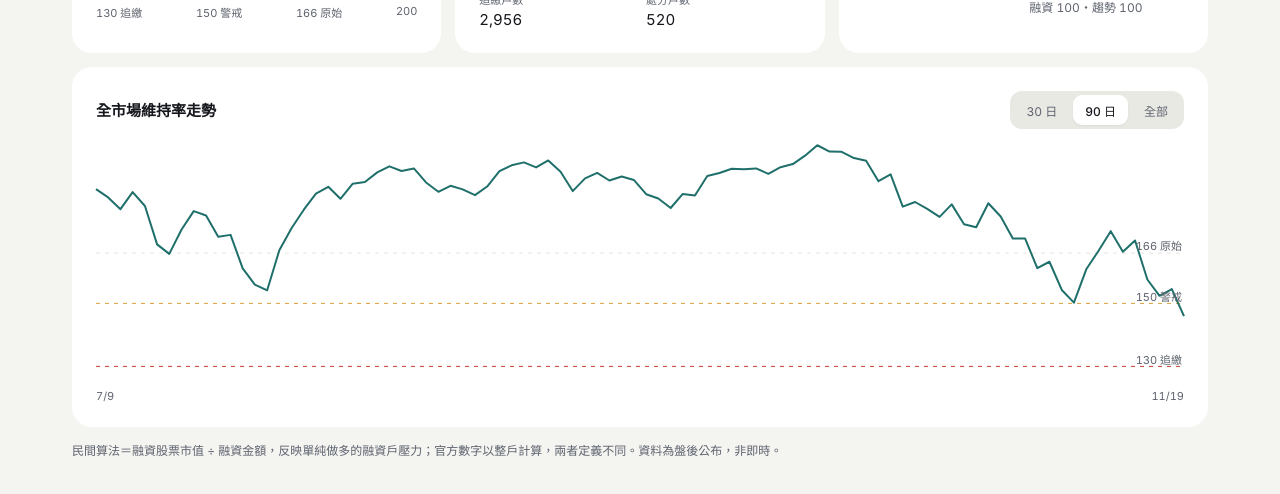
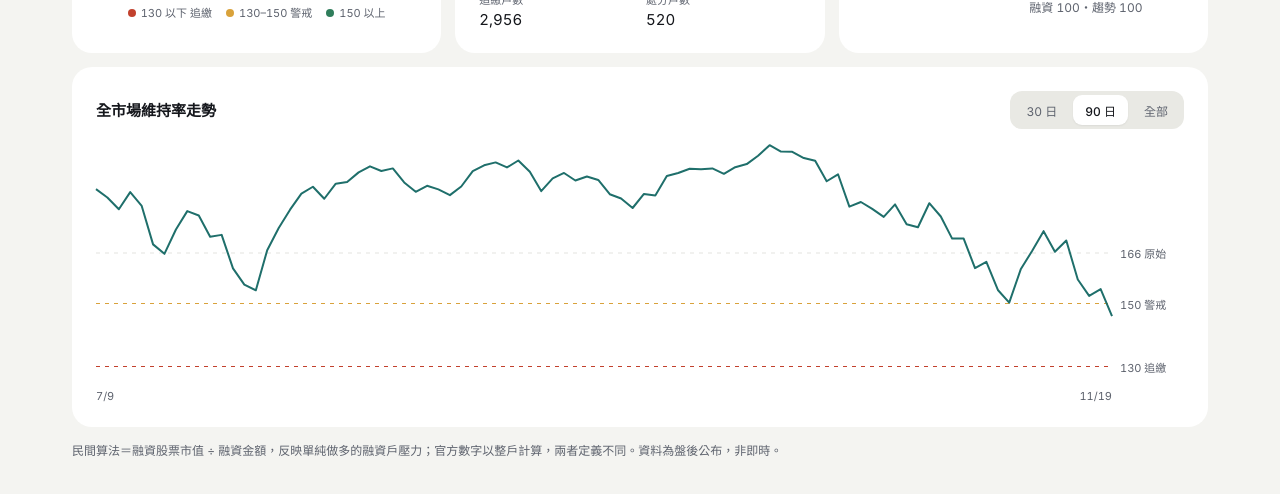
Before and after one commit to labu0623-creator/tw-margin, a plain HTML site: page index.html in a window 1280 px wide. Shown: the part 398-892 px from the top of the page. Drawn offline with Linux system fonts and the light colour scheme.

Commit message:
版面：儀表圖例、走勢圖門檻標籤移到右側
Co-Authored-By: Claude Opus 5.5 <noreply@anthropic.com>
Claude-Session: https://claude.ai/code/session_013aTRkYtjxkc3zMm7GX2j4V

```diff
--- a/app.css
+++ b/app.css
@@ -84,7 +84,12 @@ h2.section { font-size: 15px; font-weight: 600; }
 .linebar { position: relative; height: 6px; border-radius: 3px; display: flex; overflow: visible; }
 .linebar i { display: block; height: 6px; }
 
-.chart svg { width: 100%; height: 200px; display: block; overflow: visible; }
+.chart { position: relative; display: grid; grid-template-columns: minmax(0, 1fr) 64px; gap: 8px; }
+.chart svg { width: 100%; height: 200px; display: block; overflow: visible; touch-action: pan-y; }
+.chart .gutter { position: relative; }
+.chart .gutter span { position: absolute; left: 0; transform: translateY(-50%); white-space: nowrap; }
+.legend { display: flex; flex-wrap: wrap; justify-content: center; gap: 6px 14px; font-size: 11px; color: var(--muted); margin-top: 14px; }
+.legend i { display: inline-block; width: 8px; height: 8px; border-radius: 50%; margin-right: 5px; vertical-align: 0; }
 .chart .ylab { font-size: 10px; fill: var(--muted); }
 
 .search { display: flex; align-items: center; gap: 10px; height: 48px; padding: 0 14px; background: var(--card); border: 1px solid var(--line); border-radius: 14px; }
--- a/app.js
+++ b/app.js
@@ -69,19 +69,19 @@
     const pts = data.map((r, i) => `${x(i).toFixed(1)},${y(r[key]).toFixed(1)}`).join(" ");
     const lines = [[166, "166 原始", "var(--line)"], [150, "150 警戒", "var(--z-warn)"], [130, "130 追繳", "var(--z-danger)"]]
       .map(([v, t, c]) => ({ v, t, c, top: y(v) / H * 100 }));
-    return `<div class="chart" style="position:relative">
+    return `<div class="chart">
       <svg viewBox="0 0 ${W} ${H}" preserveAspectRatio="none" role="img" aria-label="${esc(md(data[0].d))} 到 ${esc(md(data[data.length - 1].d))} 維持率走勢，最新 ${fmt(vals[vals.length - 1])}%">
         ${lines.map(l => `<line x1="0" x2="${W}" y1="${y(l.v).toFixed(1)}" y2="${y(l.v).toFixed(1)}" stroke="${l.c}" stroke-dasharray="4 5" vector-effect="non-scaling-stroke"/>`).join("")}
         <polyline fill="none" stroke="var(--accent)" stroke-width="2" stroke-linejoin="round" vector-effect="non-scaling-stroke" points="${pts}"/>
         <line id="hoverLine" x1="0" x2="0" y1="0" y2="${H}" stroke="var(--muted)" stroke-width="1" vector-effect="non-scaling-stroke" opacity="0"/>
       </svg>
-      ${lines.map(l => `<span class="tiny" style="position:absolute;right:2px;top:calc(${l.top.toFixed(1)}% - 16px)">${l.t}</span>`).join("")}
+      <div class="gutter">${lines.map(l => `<span class="tiny" style="top:${l.top.toFixed(1)}%">${l.t}</span>`).join("")}</div>
     </div>
-    <div class="card-head tiny"><span>${md(data[0].d)}</span><span id="hoverRead" aria-live="polite"></span><span>${md(data[data.length - 1].d)}</span></div>`;
+    <div class="card-head tiny" style="padding-right:72px"><span>${md(data[0].d)}</span><span id="hoverRead" aria-live="polite"></span><span>${md(data[data.length - 1].d)}</span></div>`;
   }
 
   function bindChartHover(rows, key) {
-    const box = $(".chart"); if (!box) return;
+    const box = $(".chart svg"); if (!box) return;
     const data = rows.filter(r => r[key] != null), line = $("#hoverLine"), read = $("#hoverRead");
     const move = e => {
       const rect = box.getBoundingClientRect();
@@ -125,7 +125,7 @@
               <span class="big">${fmt(r)}<span class="unit">%</span></span>
               <span class="tiny ${cls(r - rPrev)}">${rPrev != null ? sgn(r - rPrev) + " 較前日" : ""}</span>
             </div>
-            <div class="scale"><span>130 追繳</span><span>150 警戒</span><span>166 原始</span><span>200</span></div>
+            <div class="legend"><span><i style="background:var(--z-danger)"></i>130 以下 追繳</span><span><i style="background:var(--z-warn)"></i>130–150 警戒</span><span><i style="background:var(--z-safe)"></i>150 以上</span></div>
           </div>
         </section>
 
--- a/sw.js
+++ b/sw.js
@@ -1,5 +1,5 @@
 // 網頁殼層先用快取、資料先抓網路（離線時用上次的資料）
-const CACHE = "twm-v1";
+const CACHE = "twm-v2";
 const SHELL = ["./", "index.html", "app.css", "app.js", "manifest.webmanifest", "icons/icon-192.png", "icons/icon-512.png", "icons/apple-touch-icon.png"];
 
 self.addEventListener("install", e => {
```
